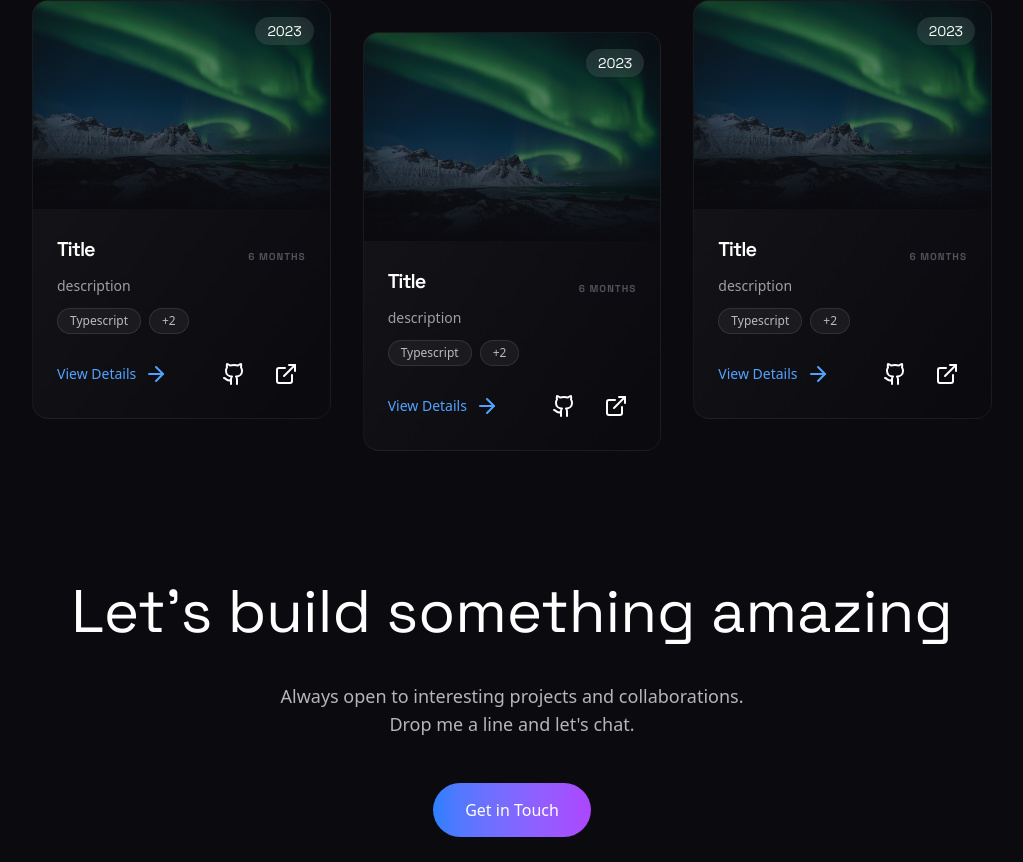
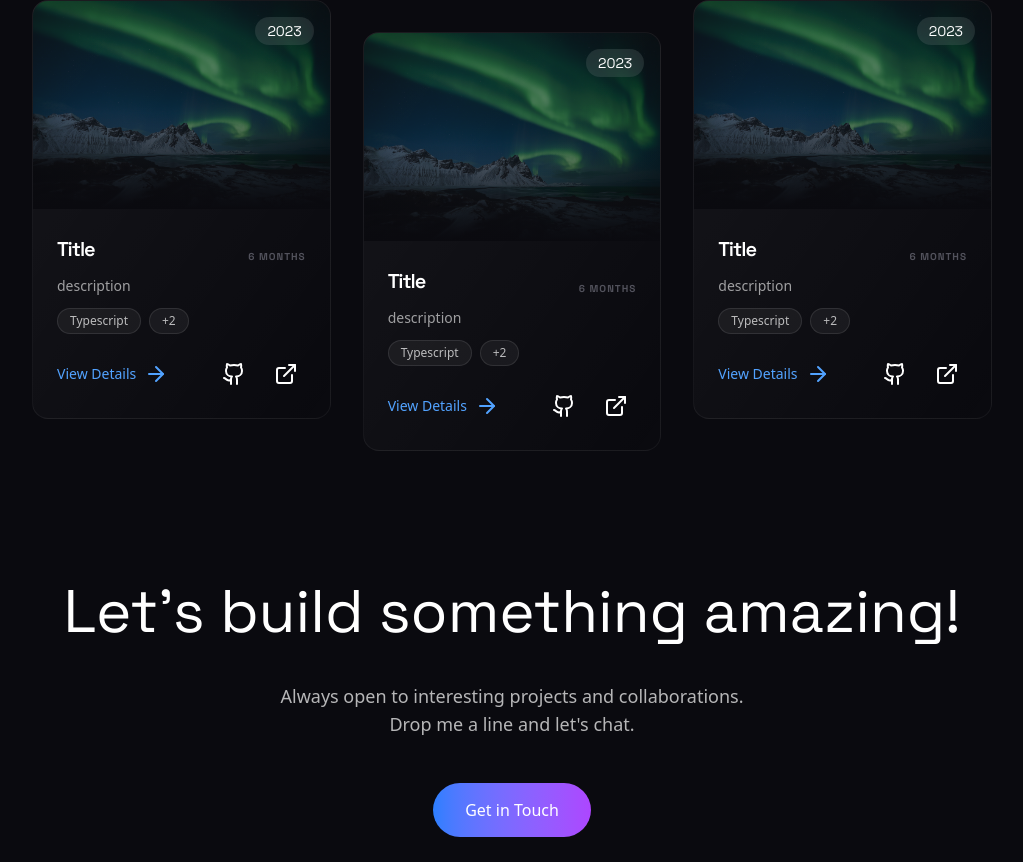
Before and after one commit to ChristinaSarogl/personal-website, a React (Vite) app: page / in a window 1280 px wide. Shown: the part 1449-2311 px from the top of the page, without its empty margins (128-1151 px from the left). Built offline with nearby package versions, Linux system fonts and the light colour scheme.

Commit message:
Minor fix

```diff
--- a/src/components/Contact/Contact.tsx
+++ b/src/components/Contact/Contact.tsx
@@ -7,7 +7,7 @@ export default function Contact() {
   return (
     <section>
       <div className="contact-container">
-        <h2 className="contact-title"><span>Let's build something amazing</span></h2>
+        <h2 className="contact-title"><span>Let's build something amazing!</span></h2>
         <p className="contact-description">
           Always open to interesting projects and collaborations.<br />
           Drop me a line and let's chat.
```
